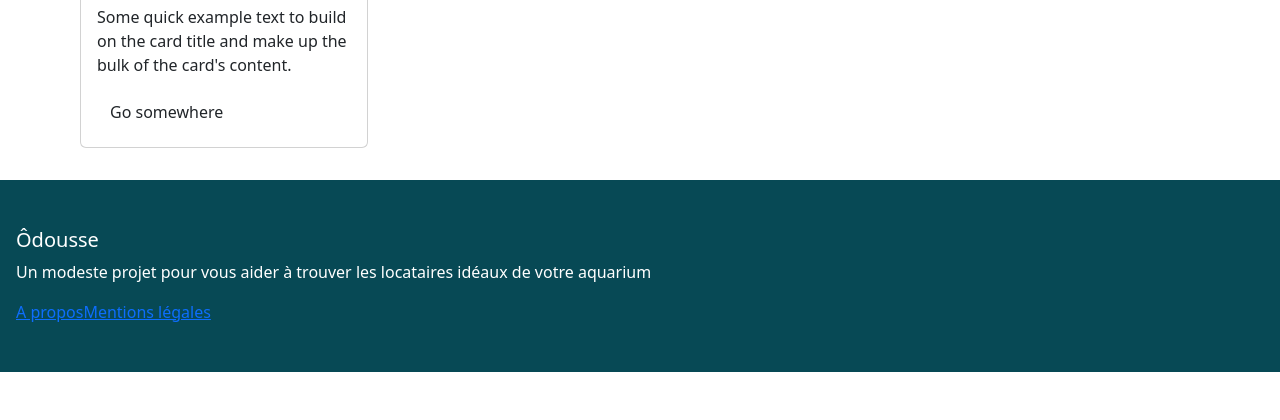
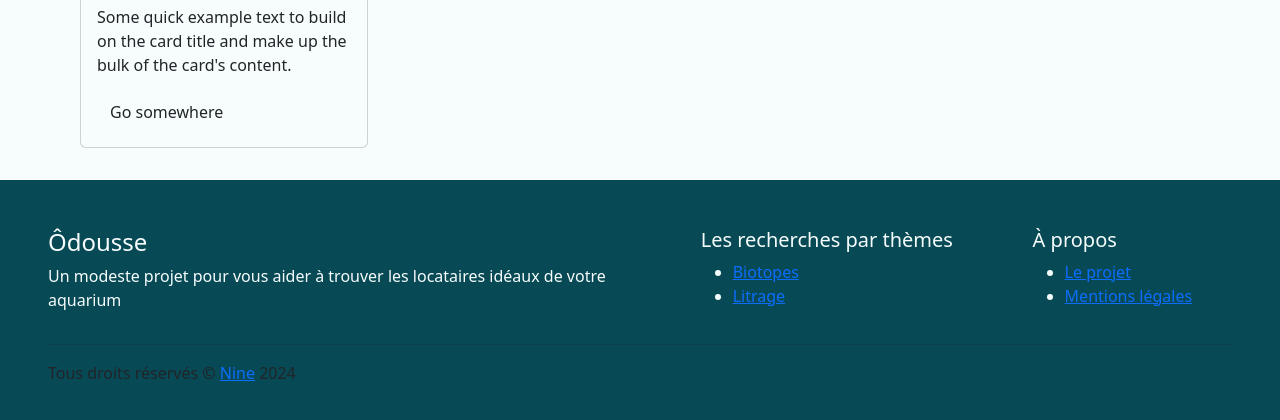
Before and after one commit to severine-cuenot/odousse_FE, a React app: page / in a window 1280 px wide. Shown: the part 618-1038 px from the top of the page. Before the commit the page ends 990 px from the top, so only its background shows below. Built offline with nearby package versions, Linux system fonts and the light colour scheme.

Commit message:
:art: style: started to style footer

```diff
--- a/src/components/AppFooter/index.js
+++ b/src/components/AppFooter/index.js
@@ -4,15 +4,34 @@ import { Link } from 'react-router-dom';
 import './style.scss';
 
 function AppFooter() {
+  const year = new Date().getFullYear();
   return (
-    <footer className="bg-paon px-3 py-5 text-white">
-      <div>
-        <h5>Ôdousse</h5>
-        <p>Un modeste projet pour vous aider à trouver les locataires idéaux de votre aquarium</p>
+    <footer className="bg-paon px-5 py-5">
+      <div className="footer__topBlock text-white">
+        <div className="footer__topBlock-left">
+          <h4>Ôdousse</h4>
+          <p>Un modeste projet pour vous aider à trouver les locataires idéaux de votre aquarium</p>
+        </div>
+        <div className="footer__topBlock-right">
+          <nav>
+            <h5>Les recherches par thèmes</h5>
+            <ul>
+              <li><Link to="/about">Biotopes</Link></li>
+              <li><Link to="policy">Litrage</Link></li>
+            </ul>
+          </nav>
+          <nav>
+            <h5>À propos</h5>
+            <ul>
+              <li><Link to="/about">Le projet</Link></li>
+              <li><Link to="policy">Mentions légales</Link></li>
+            </ul>
+          </nav>
+        </div>
       </div>
-      <div>
-        <Link to="/about">A propos</Link>
-        <Link to="policy">Mentions légales</Link>
+      <div className="footer__bottomBlock">
+        <hr />
+        <p>Tous droits réservés &copy; <a href="http://severine-cuenot.surge.sh/">Nine</a> {year}</p>
       </div>
     </footer>
   );
--- a/src/components/AppFooter/style.scss
+++ b/src/components/AppFooter/style.scss
@@ -1 +1,23 @@
 @use '../../styles/vars';
+
+.footer {
+  &__topBlock{
+    @media (min-width: vars.$mobile) {
+      display: flex;
+      justify-content: space-between;
+    }
+  }
+  &__topBlock-left {
+    @media (min-width: vars.$mobile) {
+      display: flex;
+      flex-direction: column;
+    }
+  }
+  &__topBlock-right {
+    @media (min-width: vars.$mobile) {
+      width: 50%;
+      display: flex;
+      justify-content: space-around;
+    }
+  }
+}
--- a/src/styles/_vars.scss
+++ b/src/styles/_vars.scss
@@ -1,28 +1,8 @@
 @use "sass:color";
 
-// Colors
-$white: #f7fdfd;
-$whiteblue: #C7E9EA;
-$lightblue: #1D99A1;
-$mediumblue: #207285;
-$darkblue: #217285;
+// BREAKPOINTS
 
-
-// Fonts
-$defaultFont: 'Montserrat', sans-serif;
-$dyslexiaFont: 'OpenDyslexic', sans-serif;
-
-//Font sizes and weight
-$btnFont: 0.8em;
-$fontLight: 300;
-$fontMedium: 500;
-$fontBold: 700;
-
-//Radius
-$btnRadius: 0.3em;
-
-// Breakpoints variables
-$smallScreen: 375px;
-$mediumScreen: 768px;
-$largeScreen: 1024px;
-$xlScreen: 1200px;
+$mobile: 576px;
+$tablet: 768px;
+$laptop: 992px;
+$desktop: 1200px;
--- a/src/styles/abstracts/_variables.scss
+++ b/src/styles/abstracts/_variables.scss
@@ -8,3 +8,4 @@ $theme-colors: (
 
 //changing colors
 $orange: #d8534a;
+$white: #f7fdfd;
```
Also changed, not shown: ressources/resultats_desktop.jpg (added).
